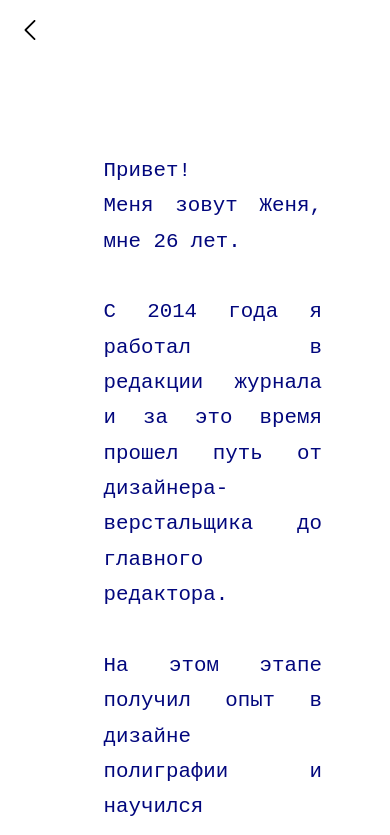
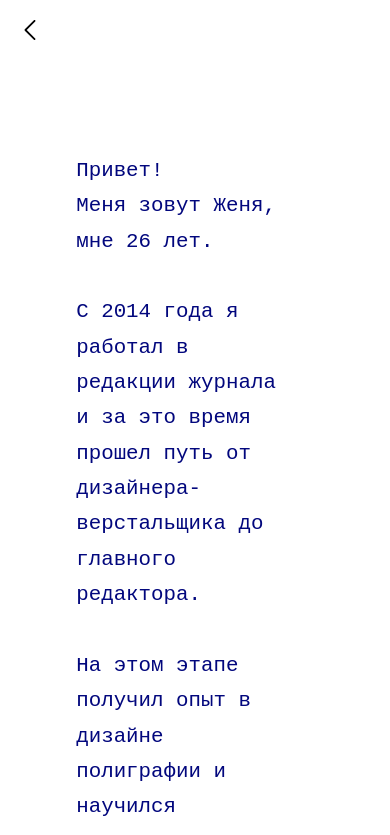
Before and after one commit to chekovevg/evgeny_chekov, a plain HTML site: page cv.html in a window 390 px wide. Shown: the top 835 px of the page. Drawn offline with Linux system fonts and the light colour scheme.

Commit message:
Add files via upload

```diff
--- a/css/index.css
+++ b/css/index.css
@@ -350,6 +350,7 @@ h2::selection {background: #ffb7b7;}
     .text {
     color: #02077d;
     font-size: 1.3em;
-    text-align: justify;
+    text-align: left;
+    left: 8%;
   }
 }
```
